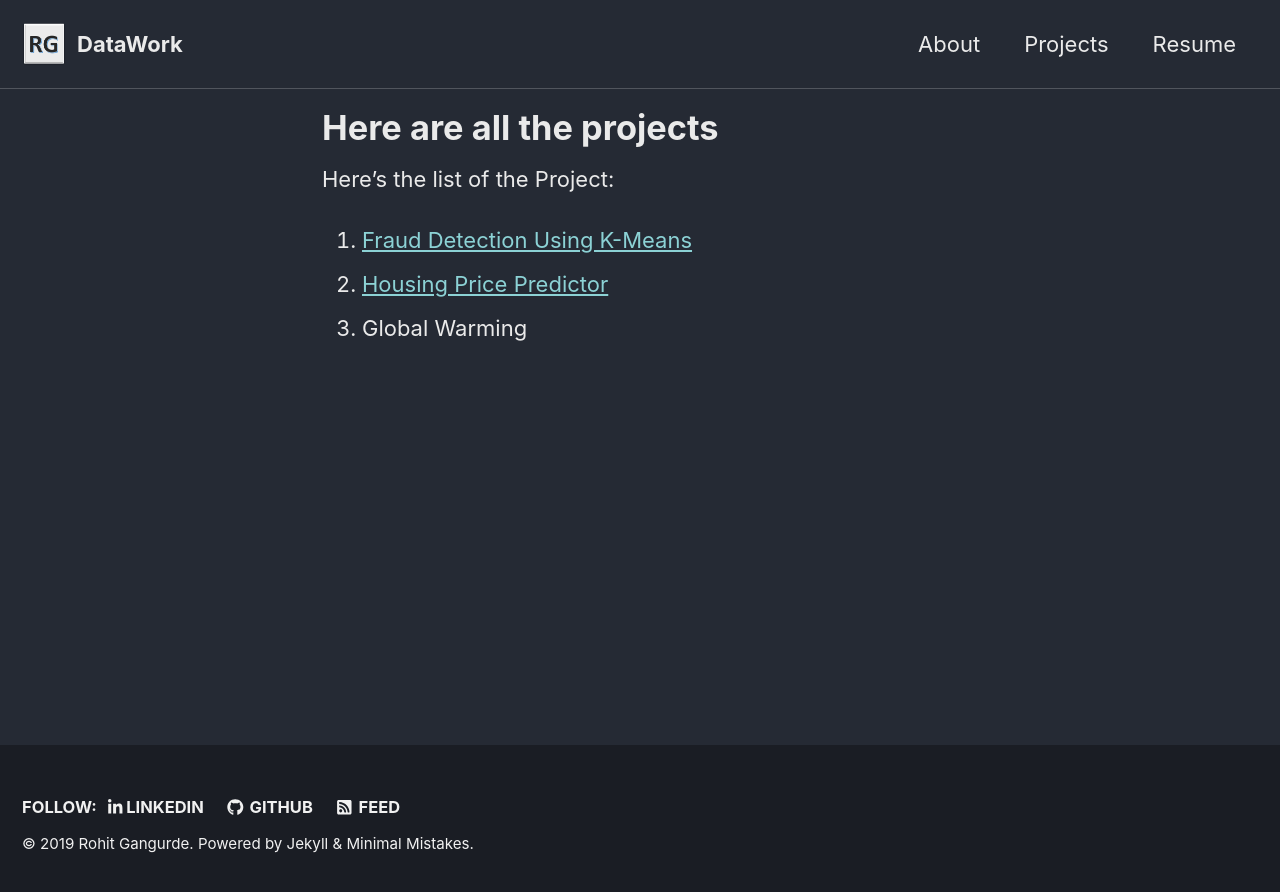
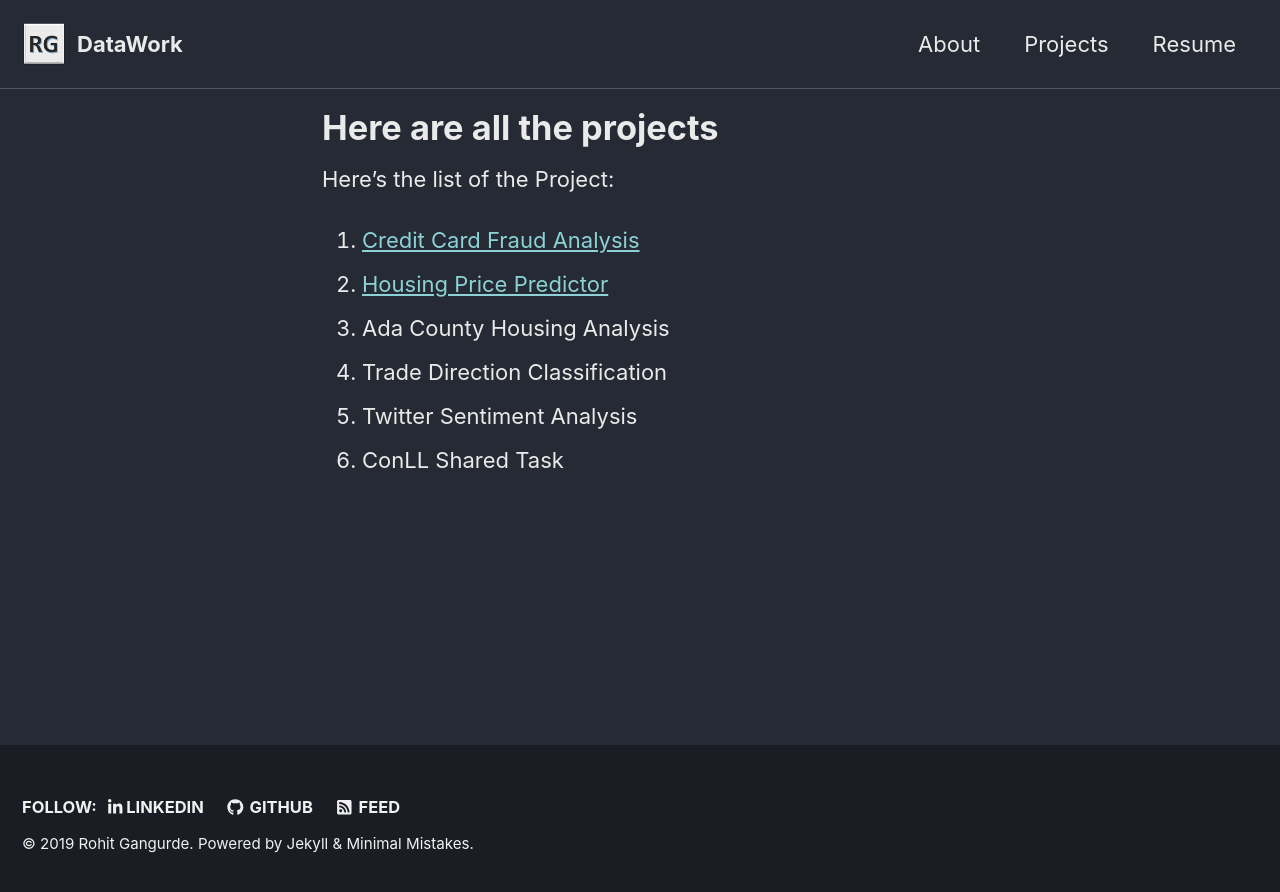
Before and after one commit to rohitgang/rohitgang.github.io, a Jekyll site: the page built from _pages/Projects.md, in a window 1280 px wide. Shown: the top 892 px of the page. Built offline with Jekyll 4.4.1, drawn with Linux system fonts in a browser that asks for light colours; cached includes are drawn as plain includes; nearby versions of some CDN libraries.

Commit message:
updated projects page

```diff
--- a/_pages/Projects.md
+++ b/_pages/Projects.md
@@ -6,6 +6,9 @@ author_profile: false
 
 Here's the list of the Project:
 
-1. [Fraud Detection Using K-Means](https://rohitgang.github.io/frauddetect/)
+1. [Credit Card Fraud Analysis](https://rohitgang.github.io/frauddetect/)
 2. [Housing Price Predictor](https://rohitgang.github.io/houseprice/)
-3. Global Warming
+3. Ada County Housing Analysis
+4. Trade Direction Classification
+5. Twitter Sentiment Analysis
+6. ConLL Shared Task
```
